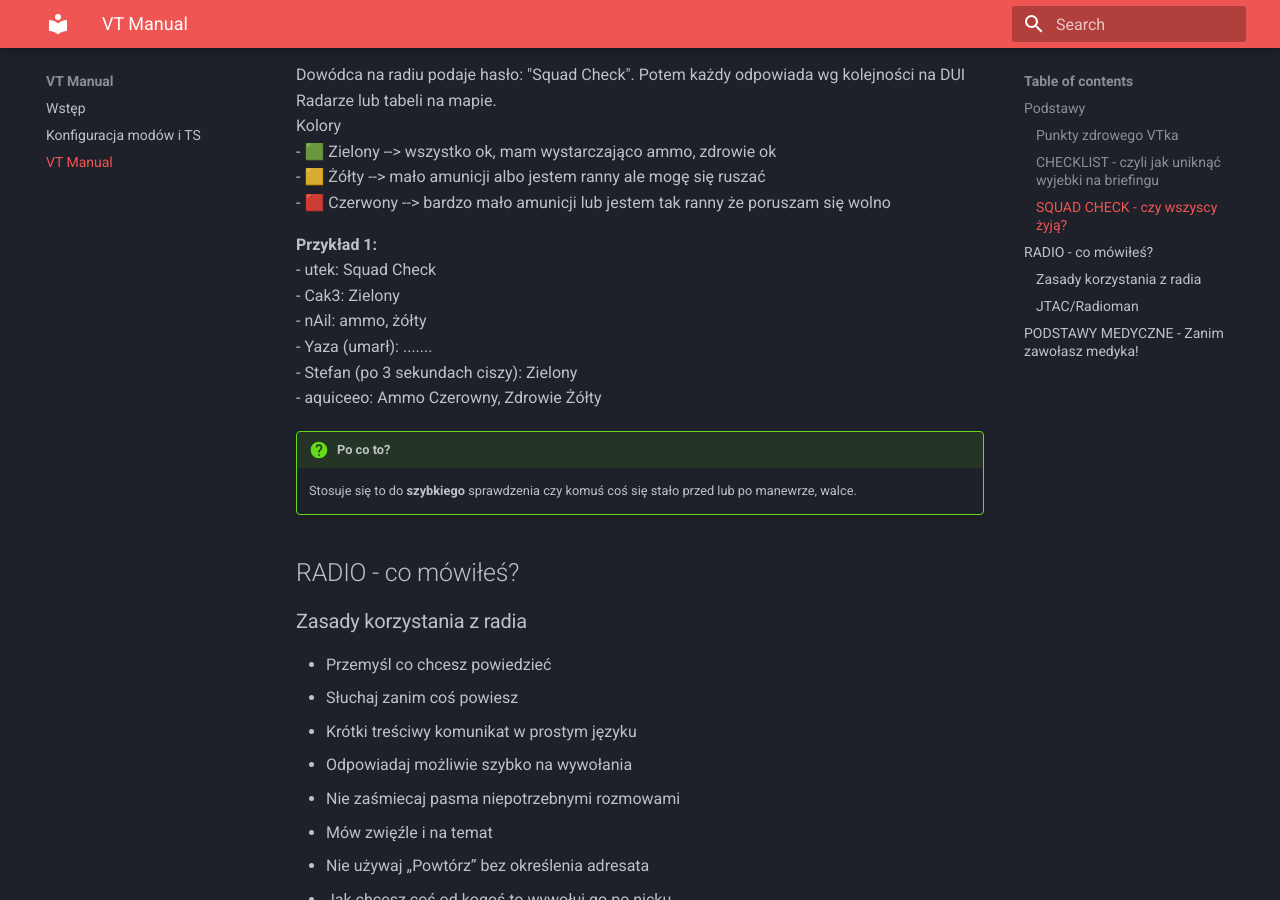
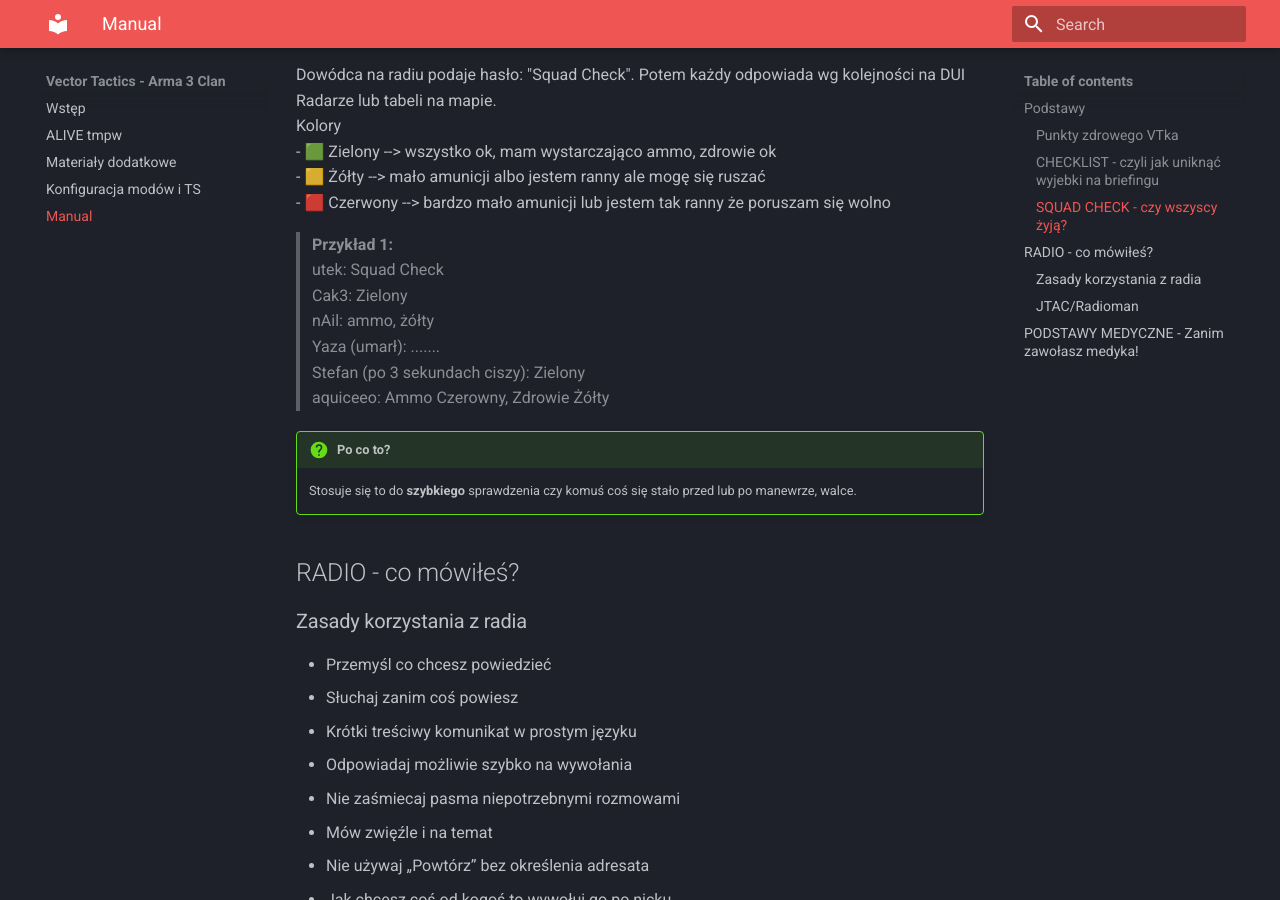
Before and after one commit to aquiceeo/vt-manual, an MkDocs documentation site: the page built from docs/manual.md, in a window 1280 px wide and 900 px high, scrolled down 884 px. Built offline with MkDocs 1.6.1 and Material for MkDocs 9.7.7, drawn with Linux system fonts in a browser that asks for light colours.

Commit message:
update treści

```diff
--- a/docs/manual.md
+++ b/docs/manual.md
@@ -1,4 +1,4 @@
-# VT Manual
+# Manual
 ## Podstawy
 ### Punkty zdrowego VTka
 1. Leader mówi, ty robisz, czas na pomysły był wcześniej.
@@ -47,7 +47,7 @@
 - Przekazywane informacje są zwięzłe i ścisłe –nie pozwalają na dwuznaczną interpretację.
 - Jeśli usłyszysz "BREAK, BREAK, BREAK" lub "MAYDAY, MAYDAY" musisz natychmiast przerwać swój komunikat!
 
-**Przykład 1:**
+> **Przykład 1:**
 > A: HQ dla Alpha zgłoś.
 > *[czekamy aż HQ odpowie czy można nadawać]*
 > HQ: Alpha nadawaj
--- a/mkdocs.yml
+++ b/mkdocs.yml
@@ -1,4 +1,4 @@
-site_name: VT Manual
+site_name: Vector Tactics - Arma 3 Clan
 markdown_extensions:
   - admonition
   - pymdownx.details
```
Also changed, not shown: other parts of docs/manual.md (+7 -7 lines), docs/alive.md (added, +7 -0 lines), docs/dodatkowe.md (added, +11 -0 lines), docs/konfiguracja.md (renamed from docs/konfiguracja modów i ts.md).
